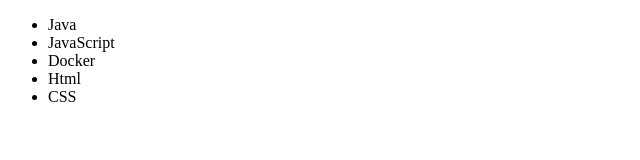
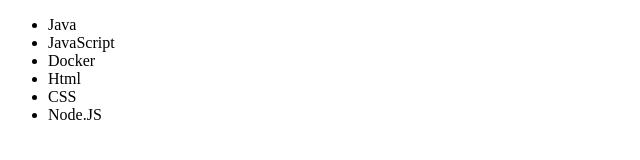
Before and after one commit to figuerarj/git-practices, a plain HTML site: page index.html in a window 1280 px wide. Shown: the full height of the page, 0-640 px from the left. Drawn offline with Linux system fonts and the light colour scheme.

Commit message:
adicionei um novo item na lista com o nome de Node.JS

```diff
--- a/index.html
+++ b/index.html
@@ -11,6 +11,7 @@
             <li>Docker</li>
             <li>Html</li>
             <li>CSS</li>
+            <li>Node.JS</li>
         </ul>
     </body>
 </html>
```
